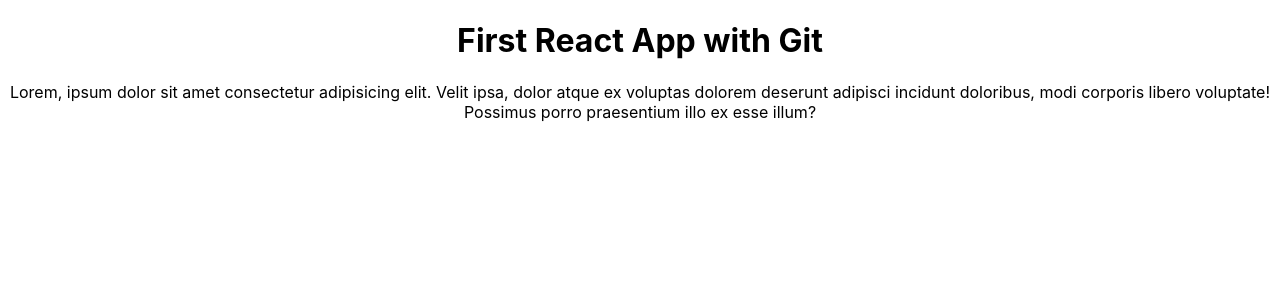
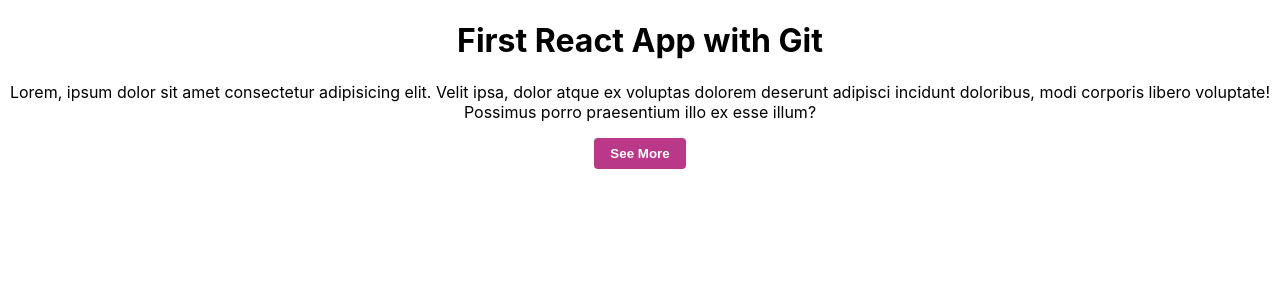
Before and after one commit to nretana/github-demo-reactapp, a React (Create React App) app: page / in a window 1280 px wide. Shown: the top 300 px of the page. Built offline with nearby package versions, Linux system fonts and the light colour scheme.

Commit message:
Button added to the main component

```diff
--- a/src/App.js
+++ b/src/App.js
@@ -5,6 +5,7 @@ function App() {
     <div className='App'>
       <h1>First React App with Git</h1>
       <p>Lorem, ipsum dolor sit amet consectetur adipisicing elit. Velit ipsa, dolor atque ex voluptas dolorem deserunt adipisci incidunt doloribus, modi corporis libero voluptate! Possimus porro praesentium illo ex esse illum?</p>
+      <button>See More</button>
     </div>
   );
 }
```
